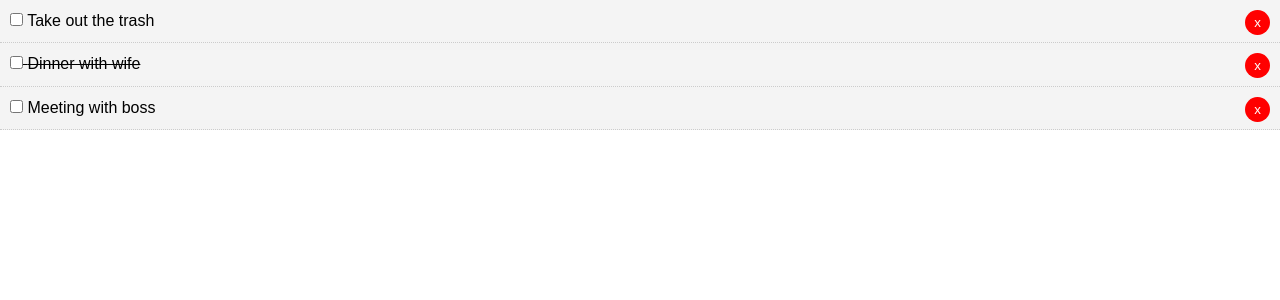
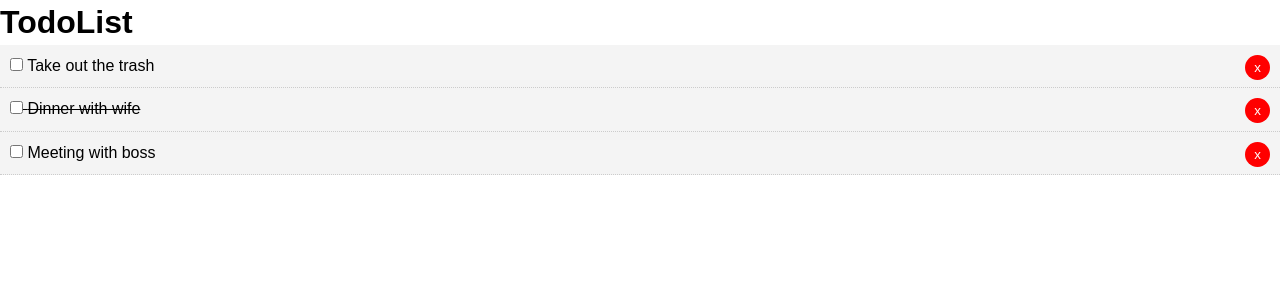
Before and after one commit to abgeiger/react-todo, a React (Create React App) app: page / in a window 1280 px wide. Shown: the top 300 px of the page. Built offline with nearby package versions, Linux system fonts and the light colour scheme.

Commit message:
Added Header.

```diff
--- a/src/App.js
+++ b/src/App.js
@@ -1,4 +1,5 @@
 import React, { Component } from 'react';
+import Header from './components/layout/Header';
 import Todos from './components/Todos';
 
 import './App.css';
@@ -42,6 +43,7 @@ class App extends Component {
   render() {
     return (
       <div className="App">
+        <Header />
         <Todos todos={this.state.todos} markComplete={this.markComplete} delTodo={this.delTodo} />
       </div>
     );
--- /dev/null
+++ b/src/components/layout/Header.js
@@ -0,0 +1,11 @@
+import React from 'react';
+
+function Header() {
+    return (
+        <header>
+            <h1>TodoList</h1>
+        </header>
+    )
+}
+
+export default Header;
```
